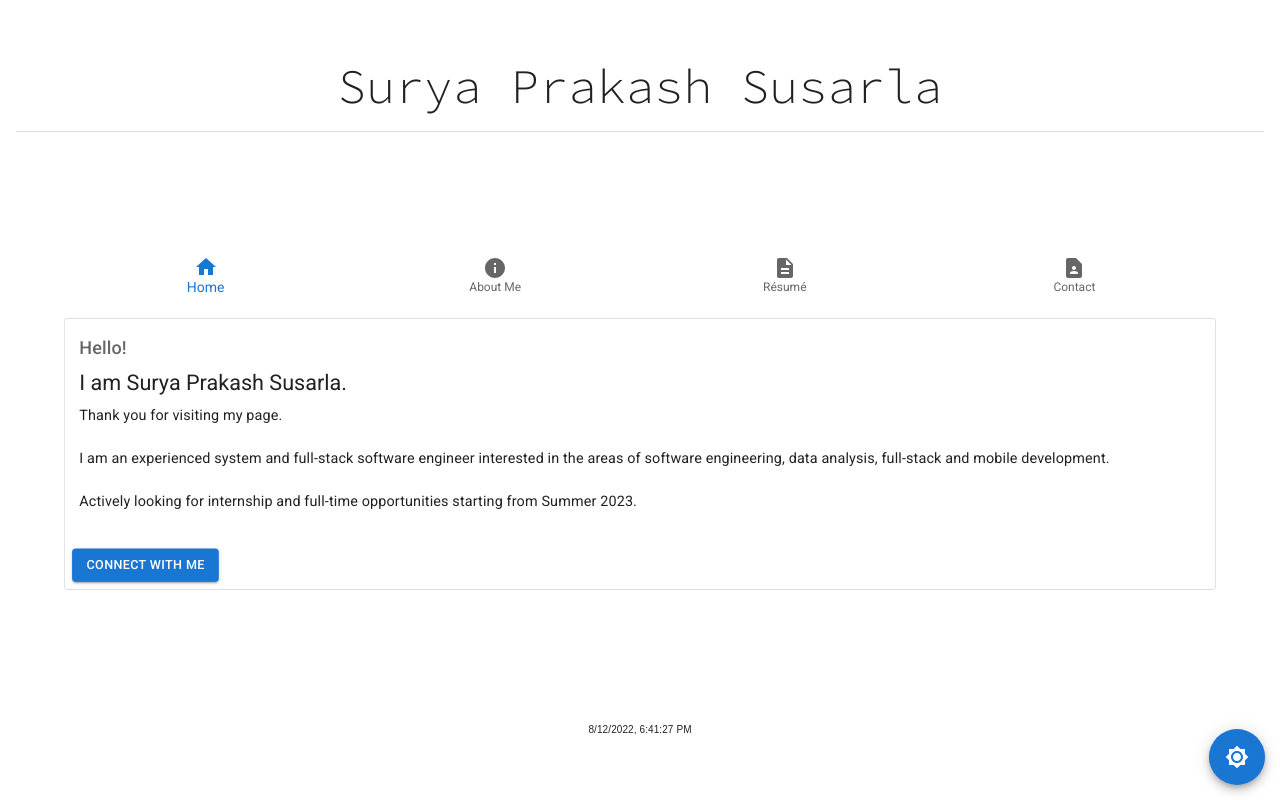
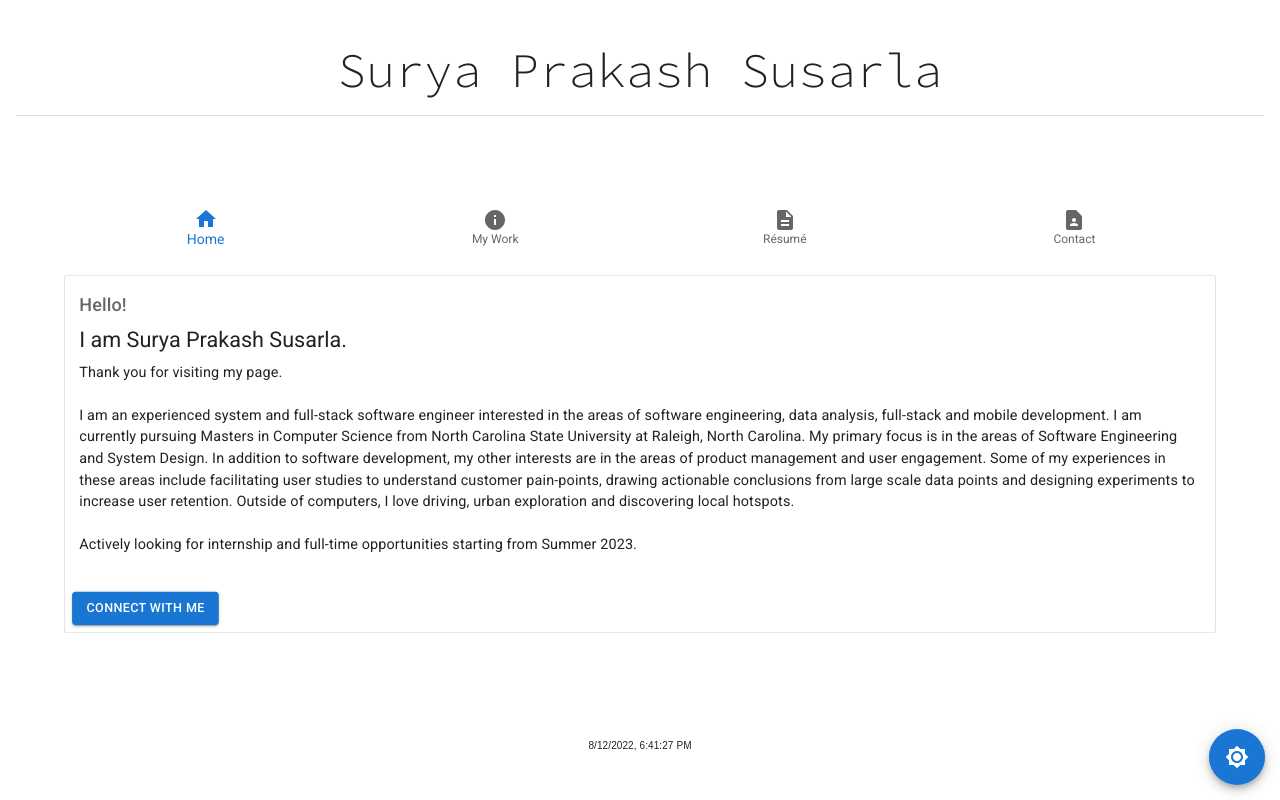
Before and after one commit to surya-prakash-susarla/surya-prakash-susarla.github.io, a React (Create React App) app: page / in a window 1280 px wide. Built offline with nearby package versions, Linux system fonts and the light colour scheme; a web font is replaced by a local one.

Commit message:
add projects component

```diff
--- a/src/components/constants.ts
+++ b/src/components/constants.ts
@@ -1,7 +1,7 @@
 // Values should be in the same order as the contents within the BottomNavigation of the grid.
 export enum PageSelection {
   Home = 0,
-  AboutMe,
+  Projects,
   Resume,
   Contact
 };
--- a/src/components/content-component.tsx
+++ b/src/components/content-component.tsx
@@ -6,7 +6,7 @@ import ContactPageIcon from '@mui/icons-material/ContactPage';
 import React from 'react';
 import { BottomNavigation, BottomNavigationAction, Grid } from '@mui/material';
 import { PageSelection } from './constants';
-import { AboutMeComponent, ContactMeComponent, HomeComponent, ResumeComponent } from './pages';
+import { ProjectsComponent, ContactMeComponent, HomeComponent, ResumeComponent } from './pages';
 
 const getContentPageForSelection =
   (page_selection: PageSelection,
@@ -16,8 +16,8 @@ const getContentPageForSelection =
       case PageSelection.Home:
         content = <HomeComponent pageSelector={togglePageSelection}/>
         break;
-      case PageSelection.AboutMe:
-        content = <AboutMeComponent />;
+      case PageSelection.Projects:
+        content = <ProjectsComponent />;
         break;
       case PageSelection.Resume:
         content = <ResumeComponent />;
@@ -50,7 +50,7 @@ export const ContentComponent: React.FC = () => {
             setPageSelection(newValue);
           }}>
           <BottomNavigationAction label="Home" icon={<HomeIcon />} />
-          <BottomNavigationAction label="About Me" icon={<InfoIcon />} />
+          <BottomNavigationAction label="My Work" icon={<InfoIcon />} />
           <BottomNavigationAction label="Résumé" icon={<DescriptionIcon />} />
           <BottomNavigationAction label="Contact" icon={<ContactPageIcon />} />
         </BottomNavigation>
--- a/src/components/pages.tsx
+++ b/src/components/pages.tsx
@@ -40,6 +40,9 @@ export const HomeComponent: React.FC<HomeComponentProps> = (props: HomeComponent
           <br />
           I am an experienced system and full-stack software engineer
           interested in the areas of software engineering, data analysis, full-stack and mobile development.
+          I am currently pursuing Masters in Computer Science from North Carolina State University at Raleigh, North Carolina. My primary focus is in the areas of Software Engineering and System Design.
+          In addition to software development, my other interests are in the areas of product management and user engagement. Some of my experiences in these areas include facilitating user studies to understand customer pain-points, drawing actionable conclusions from large scale data points and designing experiments to increase user retention.
+          Outside of computers, I love driving, urban exploration and discovering local hotspots.
           <br />
           <br />
           {'Actively looking for internship and full-time opportunities starting from Summer 2023.'}
@@ -56,23 +59,9 @@ export const HomeComponent: React.FC<HomeComponentProps> = (props: HomeComponent
   );
 }
 
-export const AboutMeComponent: React.FC = () => {
+export const ProjectsComponent: React.FC = () => {
   return (
     <Card variant='outlined' sx={{ scale: '0.9' }} className='animate__animated animte__fadeIn'>
-      <CardContent>
-        <Typography variant='h6' color='text.secondary' gutterBottom>
-          {'A little bit about me,'}
-        </Typography>
-        <Typography variant='body1' paragraph>
-          {'I am currently pursuing Masters in Computer Science from North Carolina State University at Raleigh, North Carolina. My primary focus is in the areas of Software Engineering and System Design.'}
-          <br />
-          <br />
-          {'In addition to software development, my other interests are in the areas of product management and user engagement. Some of my experiences in these areas include facilitating user studies to understand customer pain-points, drawing actionable conclusions from large scale data points and designing experiments to increase user retention.'}
-          <br />
-          <br />
-          {'Outside of computers, I love driving, urban exploration and discovering local hotspots.'}
-        </Typography>
-      </CardContent>
     </Card>
   );
 }
```
